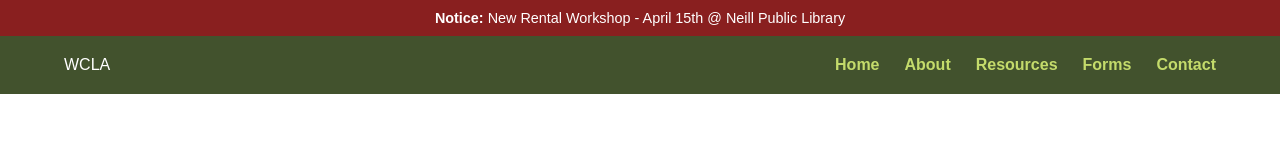
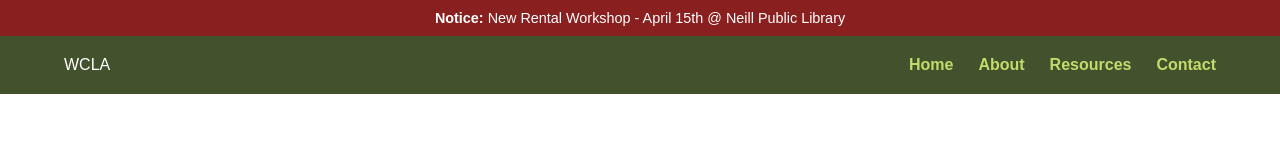
Before and after one commit to LegoJJ24/WCLA, a plain HTML site: page index.html in a window 1280 px wide. Shown: the top 160 px of the page. Drawn offline with Linux system fonts and the light colour scheme.

Commit message:
Update index.html

```diff
--- a/index.html
+++ b/index.html
@@ -18,7 +18,6 @@
             <li><a href="#">Home</a></li>
             <li><a href="#">About</a></li>
             <li><a href="#">Resources</a></li>
-            <li><a href="#">Forms</a></li>
             <li><a href="#">Contact</a></li>
         </ul>
     </nav>
```
